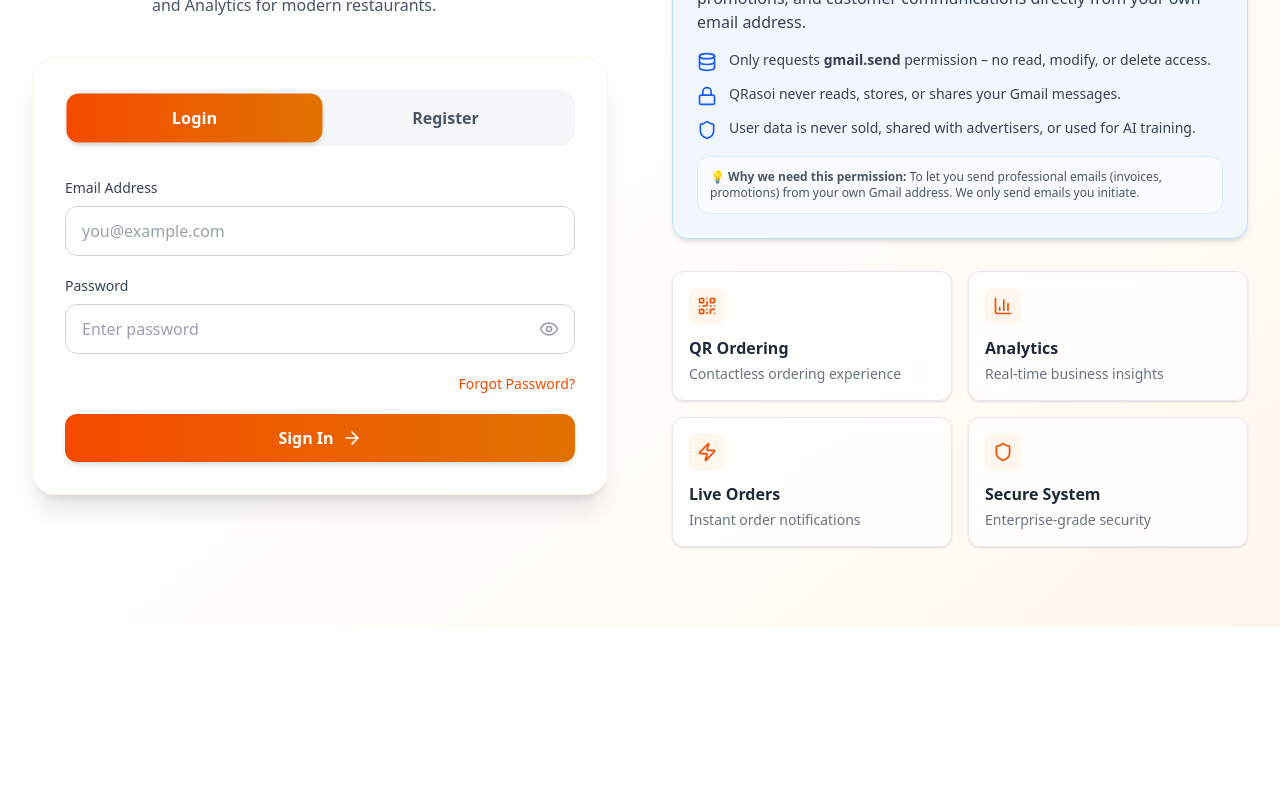
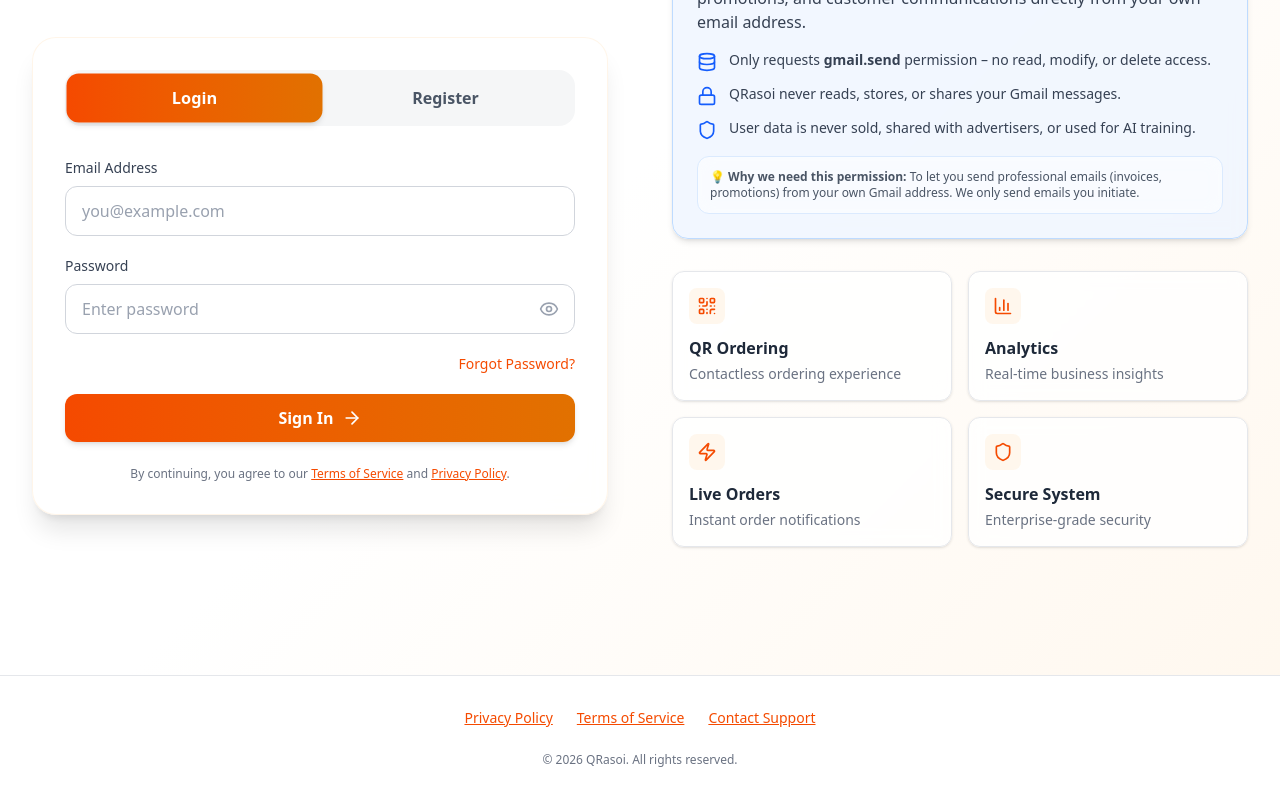
Before and after one commit to Jaysahu207/restaurant-os-frontend, a Next.js app: page / in a window 1280 px wide. Shown: the part 467-1267 px from the top of the page. Before the commit the page ends 1094 px from the top, so only its background shows below. Built offline with nearby package versions, Linux system fonts and the light colour scheme; no server answers.

Commit message:
Privacy Policy Update

```diff
--- a/app/page.tsx
+++ b/app/page.tsx
@@ -427,6 +427,26 @@
                     </button>
                   </form>
                 )}
+                <div className="mt-6 text-center text-xs text-gray-500">
+                  By continuing, you agree to our{" "}
+                  <a
+                    href="https://qrasoi.in/terms-of-service"
+                    target="_blank"
+                    rel="noopener noreferrer"
+                    className="text-orange-600 underline"
+                  >
+                    Terms of Service
+                  </a>
+                  {" "}and{" "}
+                  <a
+                    href="https://qrasoi.in/privacy-policy"
+                    target="_blank"
+                    rel="noopener noreferrer"
+                    className="text-orange-600 underline"
+                  >
+                    Privacy Policy
+                  </a>.
+                </div>
               </div>
             </div>
           </div>
@@ -526,6 +546,43 @@
           </div>
         </div>
       </div>
+      {/* Footer - Required For Google Verification */}
+      <footer className="border-t border-gray-200 bg-white mt-12">
+        <div className="max-w-7xl mx-auto px-4 py-8">
+          <div className="flex flex-col sm:flex-row items-center justify-center gap-6 text-sm">
+
+            <a
+              href="https://qrasoi.in/privacy-policy"
+              target="_blank"
+              rel="noopener noreferrer"
+              className="text-orange-600 hover:text-orange-700 underline font-medium"
+            >
+              Privacy Policy
+            </a>
+
+            <a
+              href="https://qrasoi.in/terms-of-service"
+              target="_blank"
+              rel="noopener noreferrer"
+              className="text-orange-600 hover:text-orange-700 underline font-medium"
+            >
+              Terms of Service
+            </a>
+
+            <a
+              href="mailto:support@qrasoi.in"
+              className="text-orange-600 hover:text-orange-700 underline font-medium"
+            >
+              Contact Support
+            </a>
+
+          </div>
+
+          <p className="text-center text-gray-500 text-xs mt-6">
+            © {new Date().getFullYear()} QRasoi. All rights reserved.
+          </p>
+        </div>
+      </footer>
     </div>
   );
 }
```
